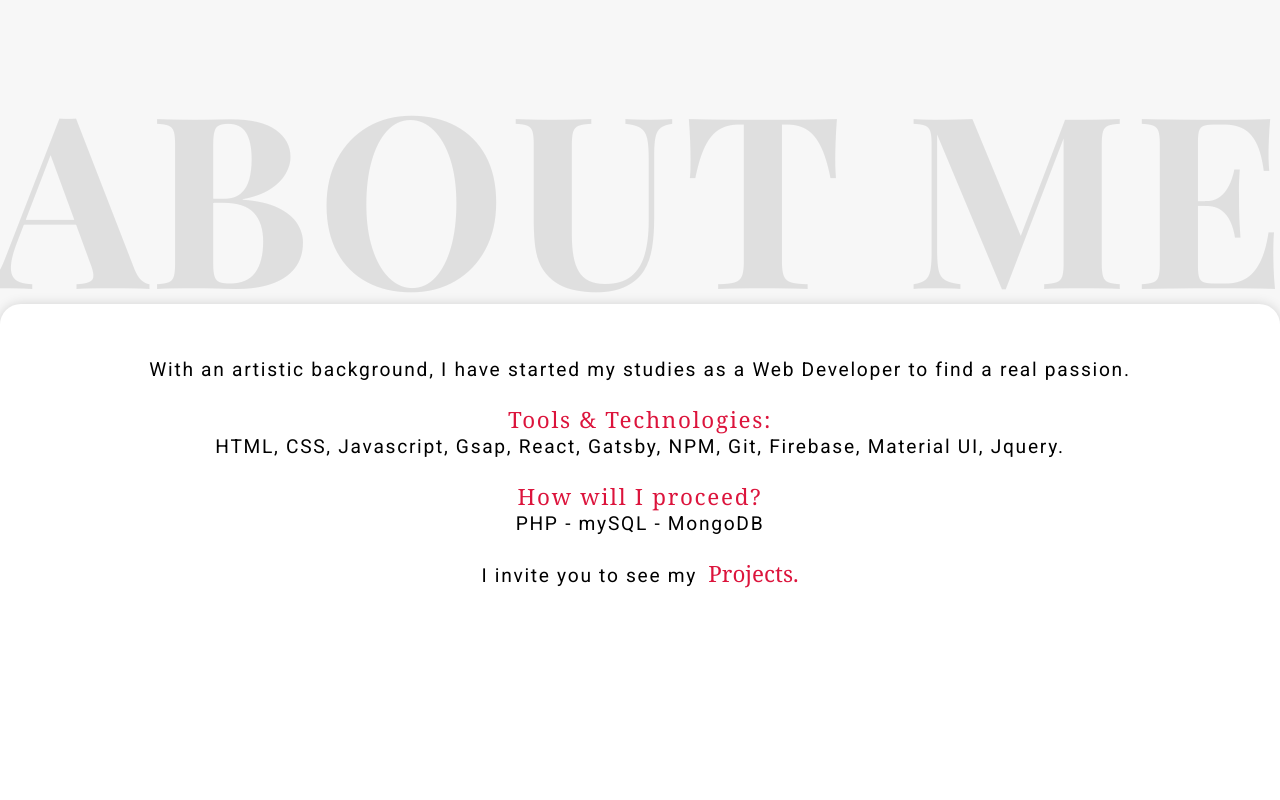
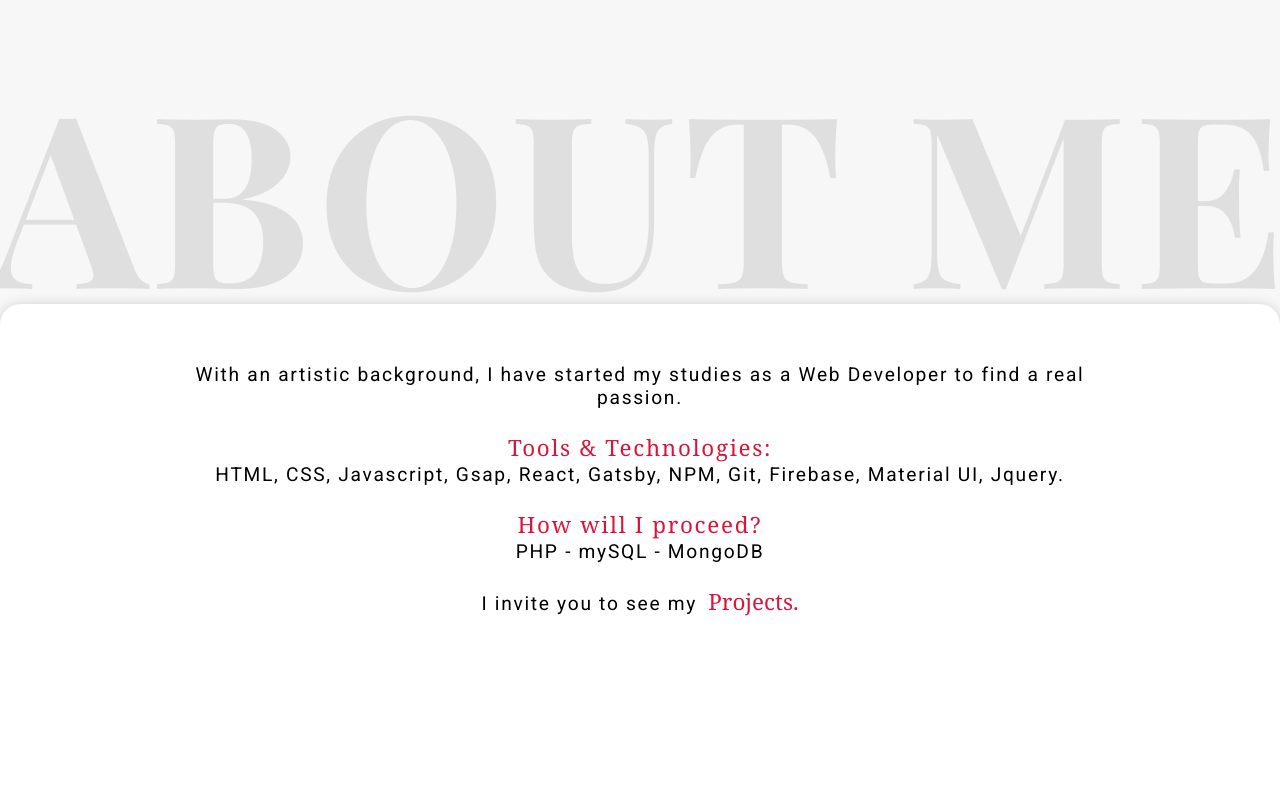
Before and after one commit to PadillaTom/Portfolio-v2, a React (Create React App) app: page /about in a window 1280 px wide. Shown: the top 800 px of the page. Built offline with nearby package versions, Linux system fonts and the light colour scheme; the HTML template or start-up script is replaced by a standard one.

Commit message:
comenzando projects home

```diff
--- a/src/App.css
+++ b/src/App.css
@@ -335,7 +335,7 @@ About
 :::::::::::::::::::::::::::::::::::::::
 */
 .about-sect {
-  min-height: 85vh;
+  min-height: 80vh;
   max-width: 100vw;
 }
 .about-container {
@@ -356,7 +356,7 @@ About
   box-shadow: 0px 0 12px rgba(0, 0, 0, 0.15);
   border-top-left-radius: 1.3rem;
   border-top-right-radius: 1.3rem;
-  padding-top: 1.7rem;
+  padding-top: 2rem;
   text-align: center;
 }
 /* Title */
@@ -375,7 +375,7 @@ About
   opacity: 0.1;
 }
 .about-info {
-  width: 85%;
+  width: 70%;
   margin: 0 auto;
   margin-top: 1.7rem;
   font-size: 1rem;
@@ -405,8 +405,7 @@ About
   background: transparent;
   padding: 0.5rem 0rem;
   width: 60%;
-  margin: 2rem auto;
-
+  margin: 6rem auto;
   cursor: pointer;
   transition: var(--MainTransition);
   font-family: var(--TitleFont);
@@ -622,7 +621,6 @@ Contact
     font-size: 10rem;
     letter-spacing: 6px;
     top: 4%;
-    left: 5.5%;
   }
   /* Infos */
   .info-container {
@@ -964,7 +962,6 @@ Projects Page
     font-size: 10rem;
     letter-spacing: 6px;
     top: 2%;
-    left: 3%;
   }
   /* Single Project Page */
   .all-single-pp-container {
```
